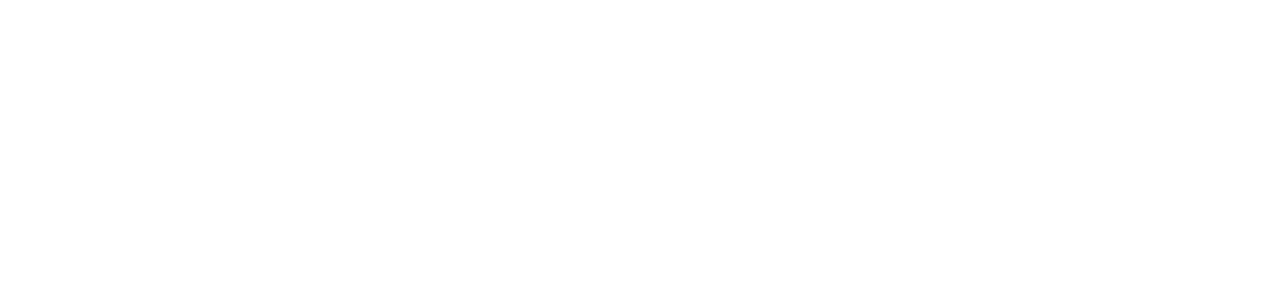
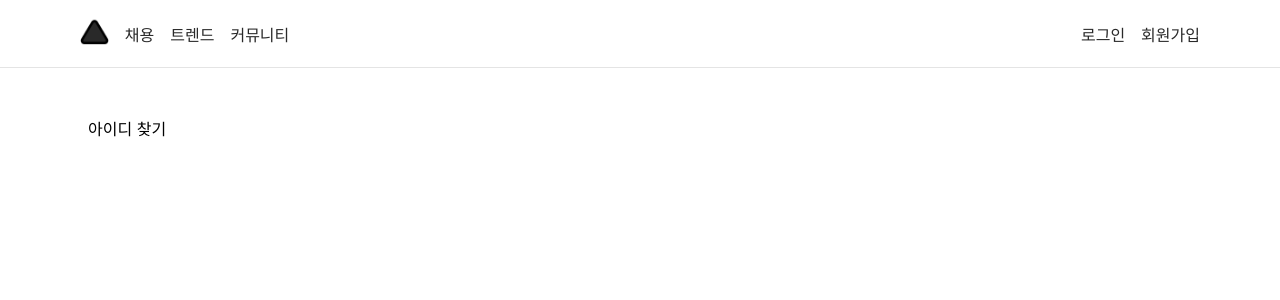
Before and after one commit to posy-m/chefproject, a React (Create React App) app in the folder frontend/: page /findId in a window 1280 px wide. Before the commit this address had no page. Shown: the top 300 px of the page. Built offline with nearby package versions, Linux system fonts and the light colour scheme.

Commit message:
[frontend] find id, password

```diff
--- a/frontend/src/App.tsx
+++ b/frontend/src/App.tsx
@@ -11,6 +11,8 @@ import CompanySignUpPage from './pages/CompanySignUpPage';
 import UserPage from './pages/UserPage';
 import CompanyPage from './pages/CompanyPage';
 import AdminPage from './pages/AdminPage';
+import FindID from './pages/find/FindID';
+import FindPassword from './pages/find/FindPassword';
 
 function App() {
   return (
@@ -27,6 +29,8 @@ function App() {
           <Route path='userPage' element={<UserPage />} />
           <Route path='compnayPage' element={<CompanyPage />} />
           <Route path='adminPage' element={<AdminPage />} />
+          <Route path='findId' element={<FindID />} />
+          <Route path='findPassword' element={<FindPassword />} />
           {/* </Route> */}
         </Route>
       </Routes>
--- a/frontend/src/pages/AdminPage.tsx
+++ b/frontend/src/pages/AdminPage.tsx
@@ -1,9 +1,19 @@
+import useAuthStore from '../zustand/authStore';
 import React from 'react'
+import { useNavigate } from 'react-router-dom'
 
 const AdminPage = () => {
+  const navigate = useNavigate();
+  const logout = useAuthStore((state) => state.logout)
+
+  const handleLogout = () => {
+    logout()
+    navigate('/')
+  }
   return (
     <div>
       관리자 페이지
+      <button onClick={handleLogout}>로그아웃</button>
     </div>
   )
 }
--- a/frontend/src/pages/LgoinPage.tsx
+++ b/frontend/src/pages/LgoinPage.tsx
@@ -1,7 +1,7 @@
 import React, { useState } from 'react'
 import styles from '../styles/UserSignupPage.module.css'
 import { AiFillEye, AiFillEyeInvisible } from 'react-icons/ai';
-import { useNavigate } from 'react-router-dom';
+import { Link, useNavigate } from 'react-router-dom';
 import { useMutation } from '@tanstack/react-query';
 import axios from 'axios';
 import axiosInstance from '../zustand/axiosInstance';
@@ -87,7 +87,14 @@ function LgoinPage() {
       <button onClick={() => loginMutation.mutate({ email, password })}>로그인</button>
       {emailValid === false && <p className={styles['error-feedback']}>{checkEmailMessage}</p>}
       {passwordValid === false && <p className={styles['error-feedback']}>{checkPasswordMessage}</p>}
+      <div>
+        <ul>
+          <li><Link to='/findId'>아이디 찾기</Link></li>
+          <li><Link to='/findPassword'>아이디 찾기</Link></li>
+        </ul>
+      </div>
     </div>
+
   )
 }
 
--- /dev/null
+++ b/frontend/src/pages/find/FindID.tsx
@@ -0,0 +1,11 @@
+import React from 'react'
+
+const FindID = () => {
+  return (
+    <div>
+      아이디 찾기
+    </div>
+  )
+}
+
+export default FindID
--- /dev/null
+++ b/frontend/src/pages/find/FindPassword.tsx
@@ -0,0 +1,11 @@
+import React from 'react'
+
+const FindPassword = () => {
+  return (
+    <div>
+      비밀번호 찾기
+    </div>
+  )
+}
+
+export default FindPassword
```
